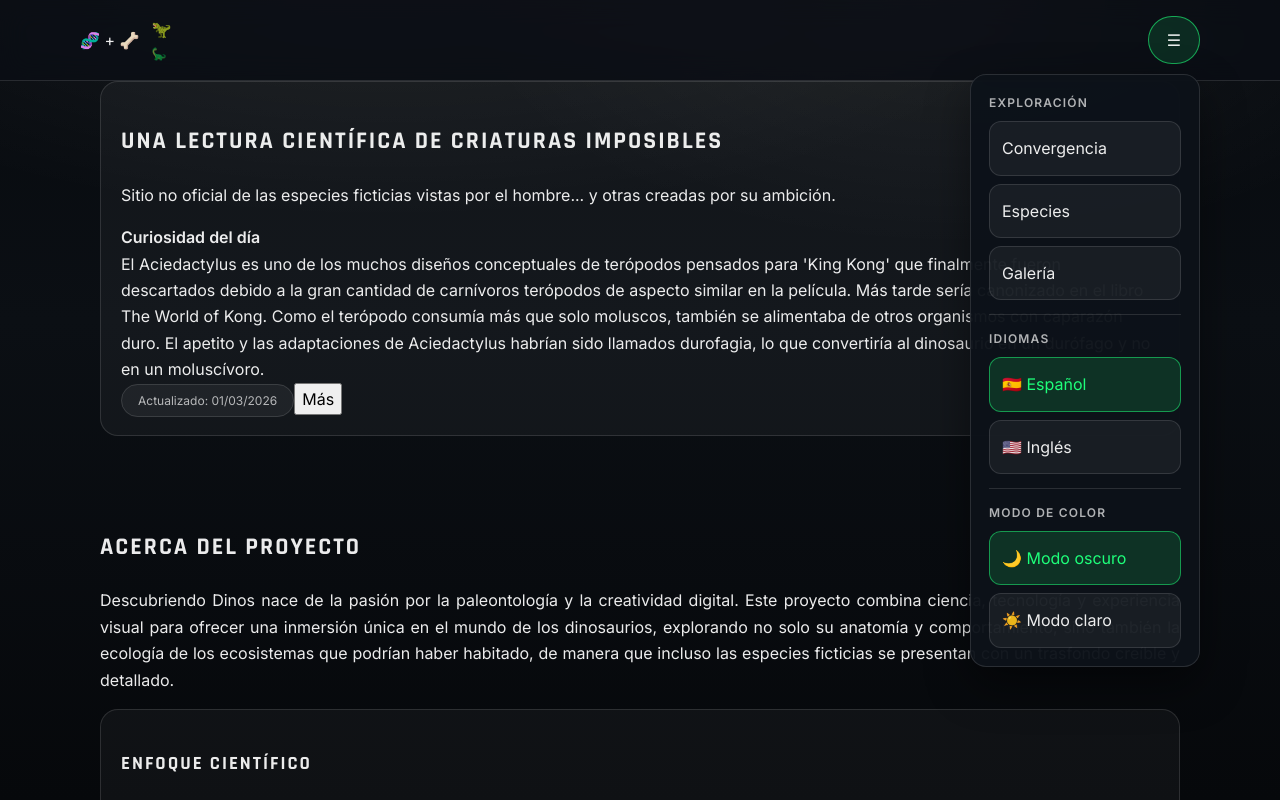
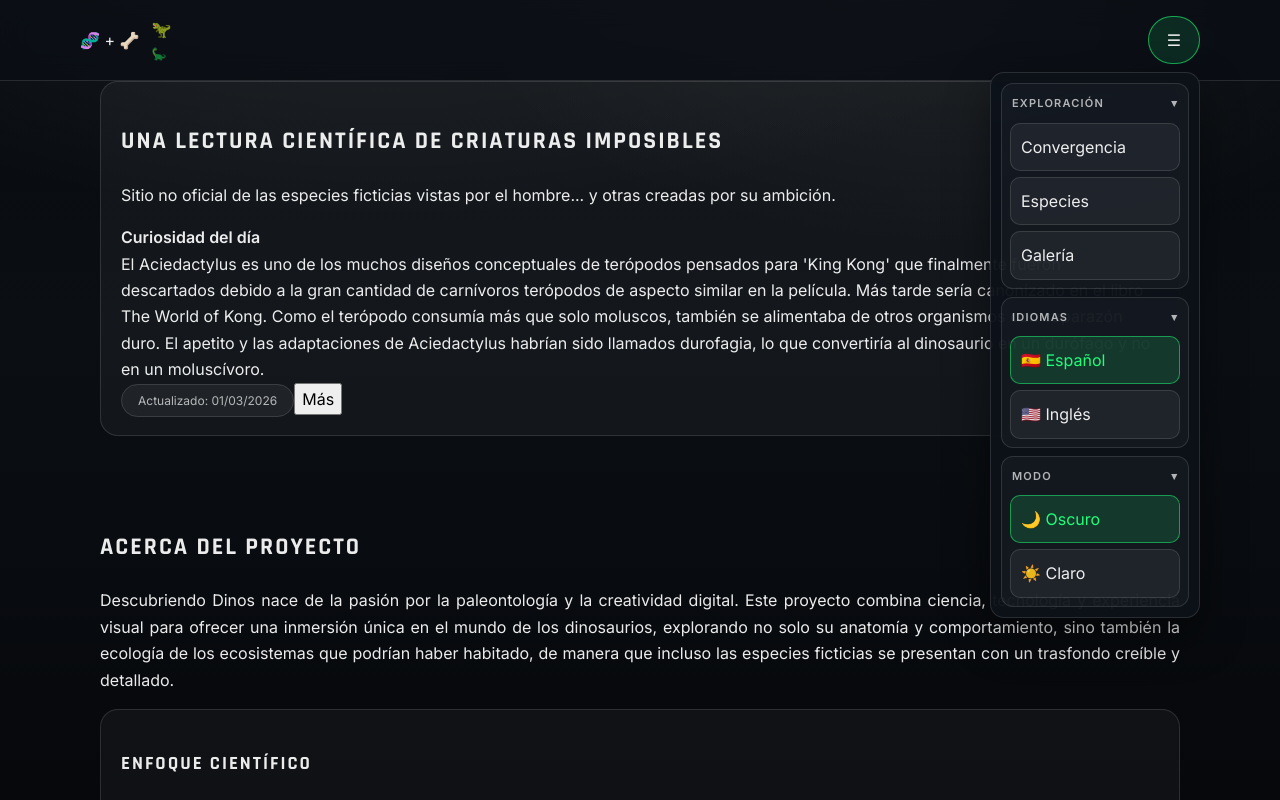
Before and after one commit to lu-developer476/Dinosauria, a React (Vite) app: page / in a window 1280 px wide. Both pictures are taken after a click on the heading "Opciones". Shown: the top 800 px of the page. Built offline with nearby package versions, Linux system fonts and the light colour scheme.

Commit message:
Refine navigation dropdown sections (#7)

```diff
--- a/src/App.tsx
+++ b/src/App.tsx
@@ -20,11 +20,11 @@ const translations = {
     navGallery: "Galería",
     menuLabel: "Opciones",
     languageMenu: "Idiomas",
-    themeMenu: "Modo de color",
+    themeMenu: "Modo",
     spanish: "Español",
     english: "Inglés",
-    lightMode: "Modo claro",
-    darkMode: "Modo oscuro",
+    lightMode: "Claro",
+    darkMode: "Oscuro",
     heroTitle: "Una lectura científica de criaturas imposibles",
     heroLead: "Sitio no oficial de las especies ficticias vistas por el hombre... y otras creadas por su ambición.",
     factTitle: "Curiosidad del día",
@@ -72,11 +72,11 @@ const translations = {
     navGallery: "Gallery",
     menuLabel: "Options",
     languageMenu: "Languages",
-    themeMenu: "Color mode",
+    themeMenu: "Mode",
     spanish: "Spanish",
     english: "English",
-    lightMode: "Light mode",
-    darkMode: "Dark mode",
+    lightMode: "Light",
+    darkMode: "Dark",
     heroTitle: "A scientific reading of impossible creatures",
     heroLead: "An unofficial site about fictional species seen by humankind... and others created by its ambition.",
     factTitle: "Fact of the day",
@@ -364,15 +364,18 @@ const gallery = useMemo(
               </summary>
 
               <div className="nav-menu-panel">
+                <details className="nav-submenu" open>
+                  <summary className="nav-menu-title nav-submenu-summary">{t.categoryMenu}</summary>
                   <div className="nav-menu-group" aria-label={t.navAria}>
-                  <span className="nav-menu-title">{t.categoryMenu}</span>
                     <button className="nav-menu-option" type="button" onClick={() => smoothScrollTo("linea-tiempo")}>{t.navTimeline}</button>
                     <button className="nav-menu-option" type="button" onClick={() => smoothScrollTo("explorar")}>{t.navSpecies}</button>
                     <button className="nav-menu-option" type="button" onClick={() => smoothScrollTo("galeria")}>{t.navGallery}</button>
                   </div>
+                </details>
 
+                <details className="nav-submenu" open>
+                  <summary className="nav-menu-title nav-submenu-summary">{t.languageMenu}</summary>
                   <div className="nav-menu-group" aria-label={t.languageMenu}>
-                  <span className="nav-menu-title">{t.languageMenu}</span>
                     <button
                       className={`nav-menu-option ${language === "es" ? "nav-menu-option-active" : ""}`}
                       type="button"
@@ -390,9 +393,11 @@ const gallery = useMemo(
                       🇺🇸 {t.english}
                     </button>
                   </div>
+                </details>
 
+                <details className="nav-submenu" open>
+                  <summary className="nav-menu-title nav-submenu-summary">{t.themeMenu}</summary>
                   <div className="nav-menu-group" aria-label={t.themeMenu}>
-                  <span className="nav-menu-title">{t.themeMenu}</span>
                     <button
                       className={`nav-menu-option ${theme === "dark" ? "nav-menu-option-active" : ""}`}
                       type="button"
@@ -410,6 +415,7 @@ const gallery = useMemo(
                       ☀️ {t.lightMode}
                     </button>
                   </div>
+                </details>
               </div>
             </details>
           </nav>
--- a/src/styles.css
+++ b/src/styles.css
@@ -130,12 +130,14 @@ section[id]{scroll-margin-top:90px}
 
 .nav-menu-panel{
   position:absolute;
-  top:calc(100% + 10px);
+  top:calc(100% + 8px);
   right:0;
-  min-width:230px;
-  padding:18px;
+  width:min(210px, calc(100vw - 32px));
+  max-height:calc(100vh - 92px);
+  overflow:auto;
+  padding:10px;
   border:1px solid var(--line);
-  border-radius:16px;
+  border-radius:14px;
   background:var(--menu-bg);
   box-shadow:var(--shadow);
   backdrop-filter:saturate(140%) blur(14px);
@@ -146,20 +148,50 @@ section[id]{scroll-margin-top:90px}
   background:rgba(30,255,122,0.12);
 }
 
+.nav-submenu{
+  border:1px solid var(--line);
+  border-radius:12px;
+  background:rgba(255,255,255,0.03);
+  overflow:hidden;
+}
+
+.nav-submenu + .nav-submenu{
+  margin-top:8px;
+}
+
+.nav-submenu-summary{
+  display:flex;
+  align-items:center;
+  justify-content:space-between;
+  gap:8px;
+  padding:10px 10px;
+  cursor:pointer;
+  list-style:none;
+}
+
+.nav-submenu-summary::after{
+  content:"▾";
+  font-size:11px;
+  transition:transform 0.2s ease;
+}
+
+.nav-submenu:not([open]) .nav-submenu-summary::after{
+  transform:rotate(-90deg);
+}
+
+.nav-submenu-summary::-webkit-details-marker{
+  display:none;
+}
+
 .nav-menu-group{
   display:grid;
-  gap:8px;
-}
-
-.nav-menu-group + .nav-menu-group{
-  margin-top:14px;
-  padding-top:14px;
-  border-top:1px solid var(--line);
+  gap:6px;
+  padding:0 8px 8px;
 }
 
 .nav-menu-title{
   color:var(--muted);
-  font-size:12px;
+  font-size:11px;
   font-weight:700;
   letter-spacing:1.2px;
   text-transform:uppercase;
@@ -167,9 +199,9 @@ section[id]{scroll-margin-top:90px}
 
 .nav-menu-option{
   width:100%;
-  padding:13px 12px;
+  padding:10px 10px;
   border:1px solid var(--line);
-  border-radius:12px;
+  border-radius:10px;
   background:rgba(255,255,255,0.05);
   color:var(--text);
   cursor:pointer;
@@ -471,6 +503,8 @@ section[id]{scroll-margin-top:90px}
   .nav-menu-panel{
     left:0;
     right:0;
+    width:auto;
+    max-height:calc(100vh - 152px);
   }
 
   .section{
```
Lines whose indentation alone changed are shown as unchanged.
